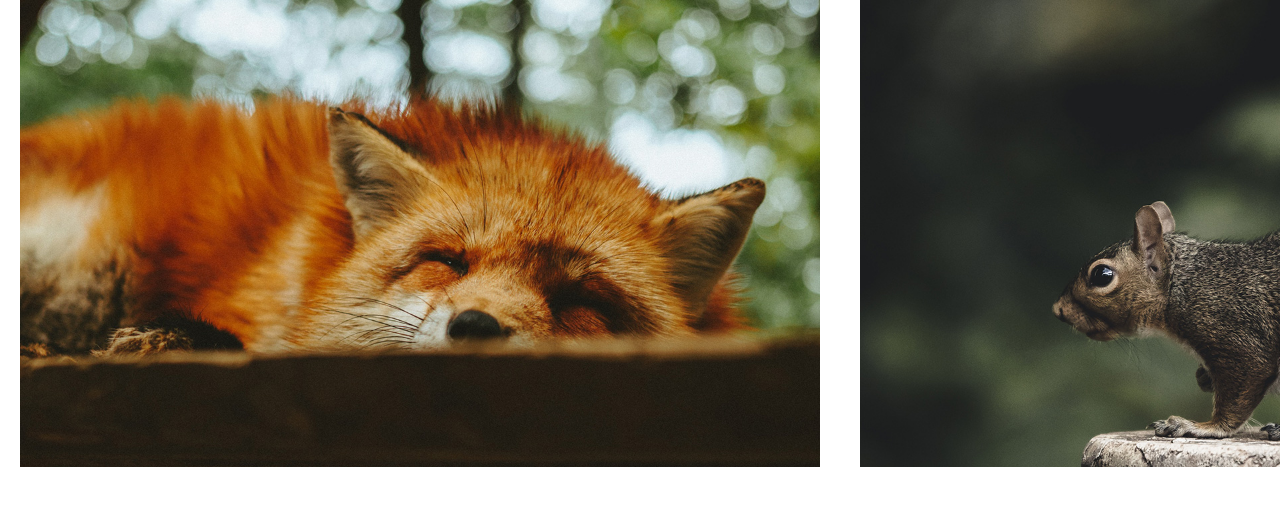
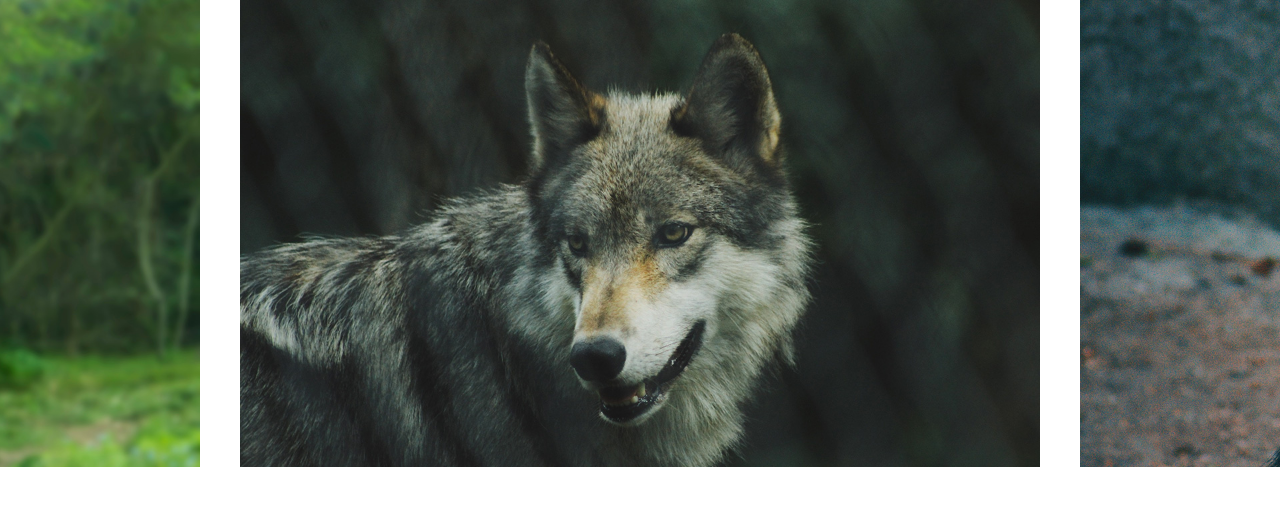
Before and after one commit to veganico98/slide, a plain HTML site: page index.html in a window 1280 px wide. Drawn offline with Linux system fonts and the light colour scheme.

Commit message:
configurações e index dos slides

```diff
--- a/css/style.css
+++ b/css/style.css
@@ -27,3 +27,7 @@ img {
     max-width: 800px;
     margin: 0 20px;
 }
+/*
+.slide {
+    transform: translate3d();
+} */
--- a/js/script.js
+++ b/js/script.js
@@ -2,3 +2,5 @@ import Slide from "./slide.js";
 
 const slide = new Slide('.slide', '.wrapper');
 slide.init();
+
+slide.changeSlide(3)
--- a/js/slide.js
+++ b/js/slide.js
@@ -46,9 +46,42 @@ export default class Slide {
         this.onEnd = this.onEnd.bind(this);
     }
 
+    slidePosition(slide){
+        const margin = (this.wrapper.offsetWidth - slide.offsetWidth) / 2;
+        return -(slide.offsetLeft - margin);
+    }
+
+    slidesConfig() {
+        this.slideArray = [...this.slide.children].map((element) => {
+            const position = this.slidePosition(element)
+            return {
+                position,
+                element
+            }
+        });
+    }
+
+    slidesIndexNav(index){
+        const last = this.slideArray.length - 1;
+        console.log(last)
+        this.index = {
+            prev: index ? index - 1 : undefined,
+            active: index,
+            next: index === last ? undefined : index + 1,
+        }
+    }
+
+    changeSlide(index){
+        const activeSlide = this.slideArray[index];
+        this.moveSlide(activeSlide.position);
+        this.slidesIndexNav(index);
+        this.dist.finalPosition = activeSlide.position;
+    }
+
     init() {
         this.bindEvents();
         this.addSlideEvents();
+        this.slidesConfig();
         return this;
     }
 }
```
